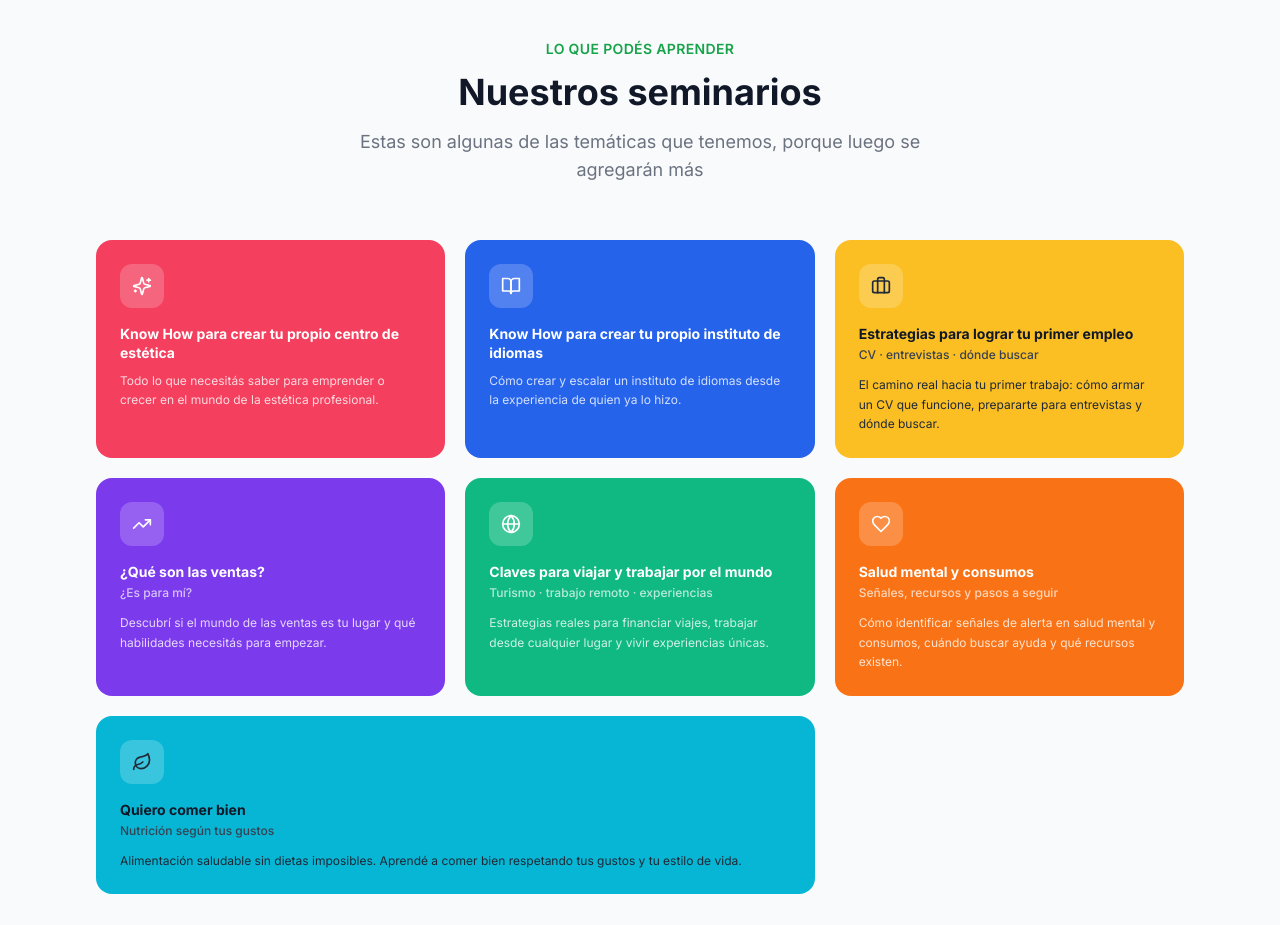
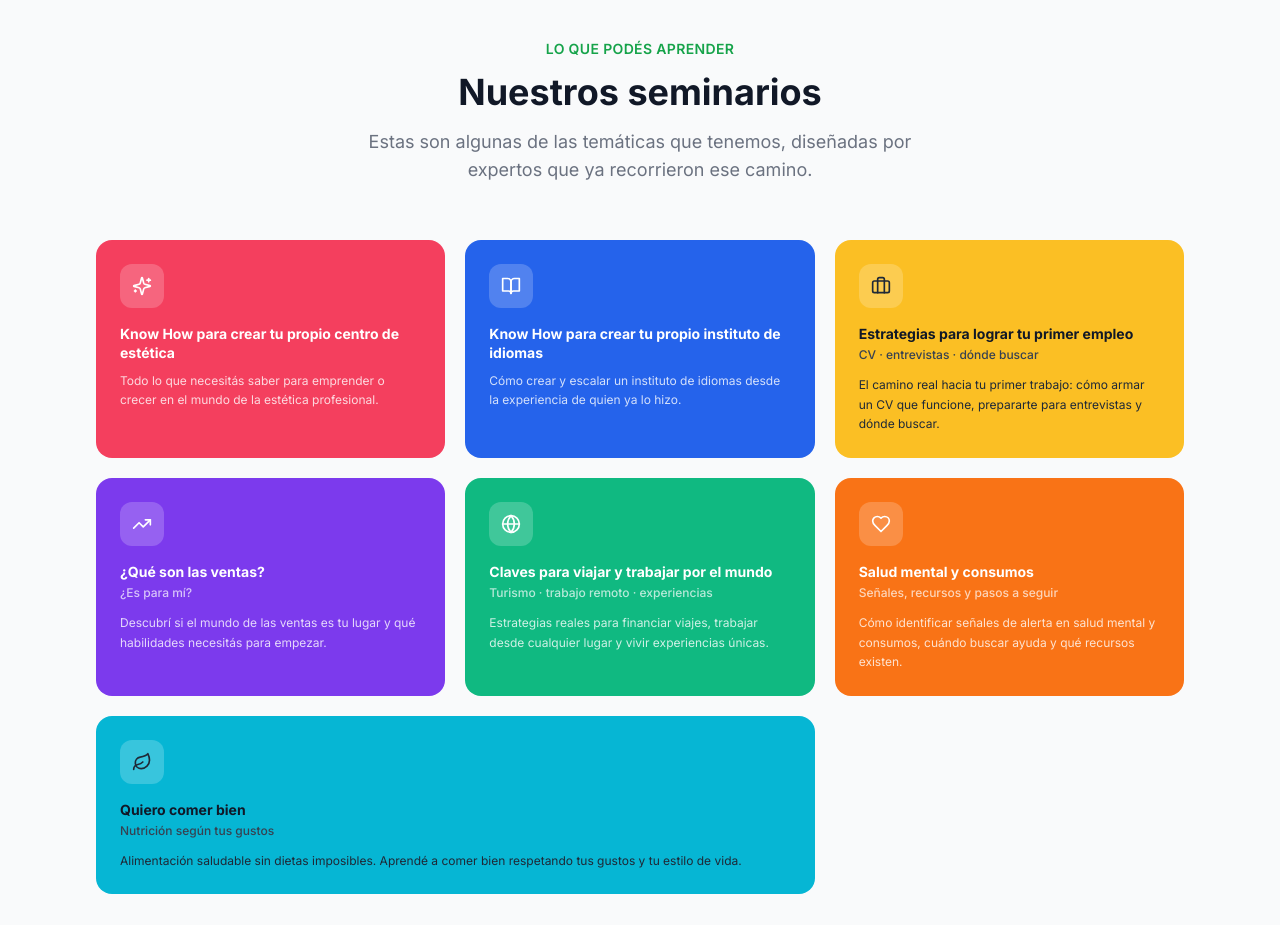
Before and after one commit to ttomifernandez/all-ask, a Next.js app: page / in a window 1280 px wide. Shown: the part 860-1785 px from the top of the page. Built offline with nearby package versions, Linux system fonts and the light colour scheme.

Commit message:
update seminars subtitle

```diff
--- a/components/Seminars.tsx
+++ b/components/Seminars.tsx
@@ -110,7 +110,7 @@ export default function Seminars() {
             Nuestros seminarios
           </h2>
           <p className="mt-4 text-gray-500 text-lg max-w-xl mx-auto">
-            Estas son algunas de las temáticas que tenemos, porque luego se agregarán más
+            Estas son algunas de las temáticas que tenemos, diseñadas por expertos que ya recorrieron ese camino.
           </p>
         </motion.div>
 
```
